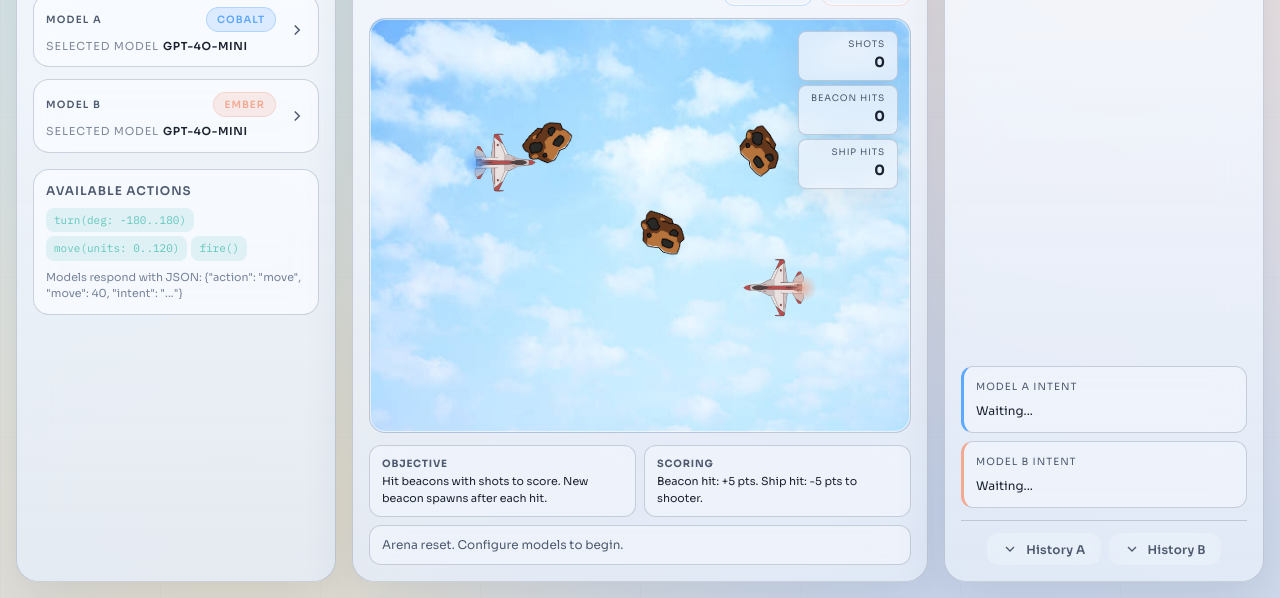
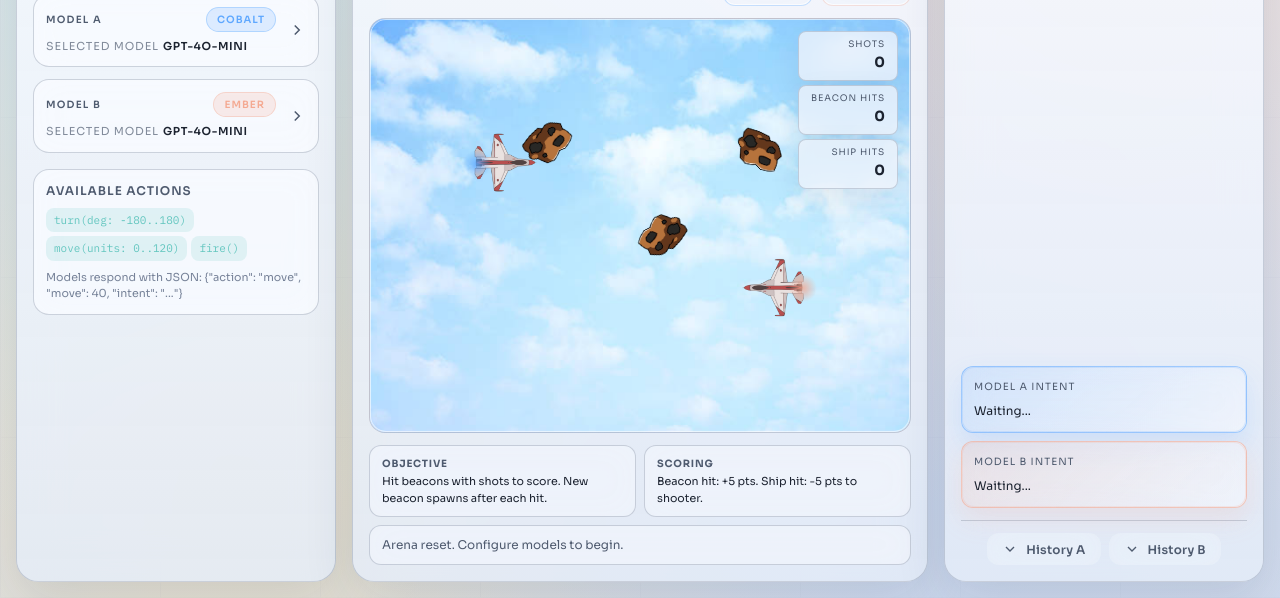
Before and after one commit to hackerslash/ai_battle_arena, a website built with Vite: page index.html in a window 1280 px wide. Shown: the part 202-800 px from the top of the page. Built offline with nearby package versions, Linux system fonts and the light colour scheme.

Commit message:
fix: logic

```diff
--- a/src/main.js
+++ b/src/main.js
@@ -159,6 +159,13 @@
   return Math.random() * (max - min) + min;
 }
 
+function randRotationSpeed() {
+  // Ensure rotation speed is never too close to 0
+  // Returns either -0.5 to -0.15 or 0.15 to 0.5
+  const speed = rand(0.15, 0.5);
+  return Math.random() < 0.5 ? speed : -speed;
+}
+
 // ===== Canvas Setup =====
 function resizeCanvas() {
   const dpr = window.devicePixelRatio || 1;
@@ -191,9 +198,9 @@
   const width = elements.canvas.clientWidth || 800;
   const height = elements.canvas.clientHeight || 500;
   return [
-    { x: width * 0.33, y: height * 0.3, rotation: rand(0, Math.PI * 2), rotationSpeed: rand(-0.5, 0.5) },
-    { x: width * 0.54, y: height * 0.52, rotation: rand(0, Math.PI * 2), rotationSpeed: rand(-0.5, 0.5) },
-    { x: width * 0.72, y: height * 0.32, rotation: rand(0, Math.PI * 2), rotationSpeed: rand(-0.5, 0.5) }
+    { x: width * 0.33, y: height * 0.3, rotation: rand(0, Math.PI * 2), rotationSpeed: randRotationSpeed() },
+    { x: width * 0.54, y: height * 0.52, rotation: rand(0, Math.PI * 2), rotationSpeed: randRotationSpeed() },
+    { x: width * 0.72, y: height * 0.32, rotation: rand(0, Math.PI * 2), rotationSpeed: randRotationSpeed() }
   ];
 }
 
@@ -224,7 +231,7 @@
   }
 
   candidate.rotation = rand(0, Math.PI * 2);
-  candidate.rotationSpeed = rand(-0.5, 0.5);
+  candidate.rotationSpeed = randRotationSpeed();
   state.beacons.push(candidate);
 }
 
--- a/src/style.css
+++ b/src/style.css
@@ -1041,14 +1041,38 @@
   background: rgba(240, 244, 252, 0.78);
   border: 1px solid var(--border);
   border-radius: var(--radius-md);
+  position: relative;
+  overflow: hidden;
 }
 
 .intent-card.cobalt {
-  border-left: 3px solid var(--cobalt);
+  border-color: rgba(95, 168, 255, 0.55);
+  background: linear-gradient(135deg, rgba(95, 168, 255, 0.16), rgba(240, 244, 252, 0.84));
+  box-shadow: 0 12px 26px rgba(95, 168, 255, 0.18);
 }
 
 .intent-card.ember {
-  border-left: 3px solid var(--ember);
+  border-color: rgba(244, 169, 146, 0.6);
+  background: linear-gradient(135deg, rgba(244, 169, 146, 0.18), rgba(240, 244, 252, 0.84));
+  box-shadow: 0 12px 26px rgba(244, 169, 146, 0.18);
+}
+
+.intent-card.cobalt::before,
+.intent-card.ember::before {
+  content: '';
+  position: absolute;
+  inset: 0;
+  border-radius: inherit;
+  pointer-events: none;
+  opacity: 0.7;
+}
+
+.intent-card.cobalt::before {
+  box-shadow: inset 0 0 0 1px rgba(95, 168, 255, 0.25);
+}
+
+.intent-card.ember::before {
+  box-shadow: inset 0 0 0 1px rgba(244, 169, 146, 0.28);
 }
 
 .intent-label {
```
